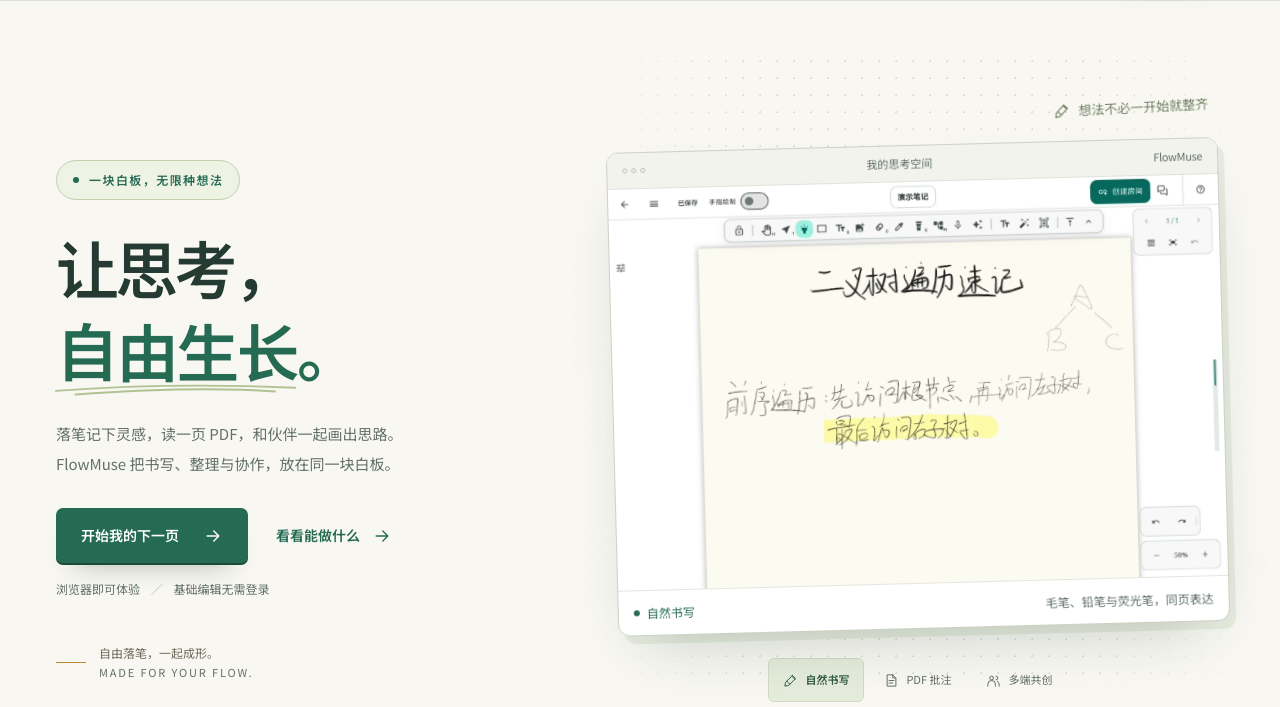
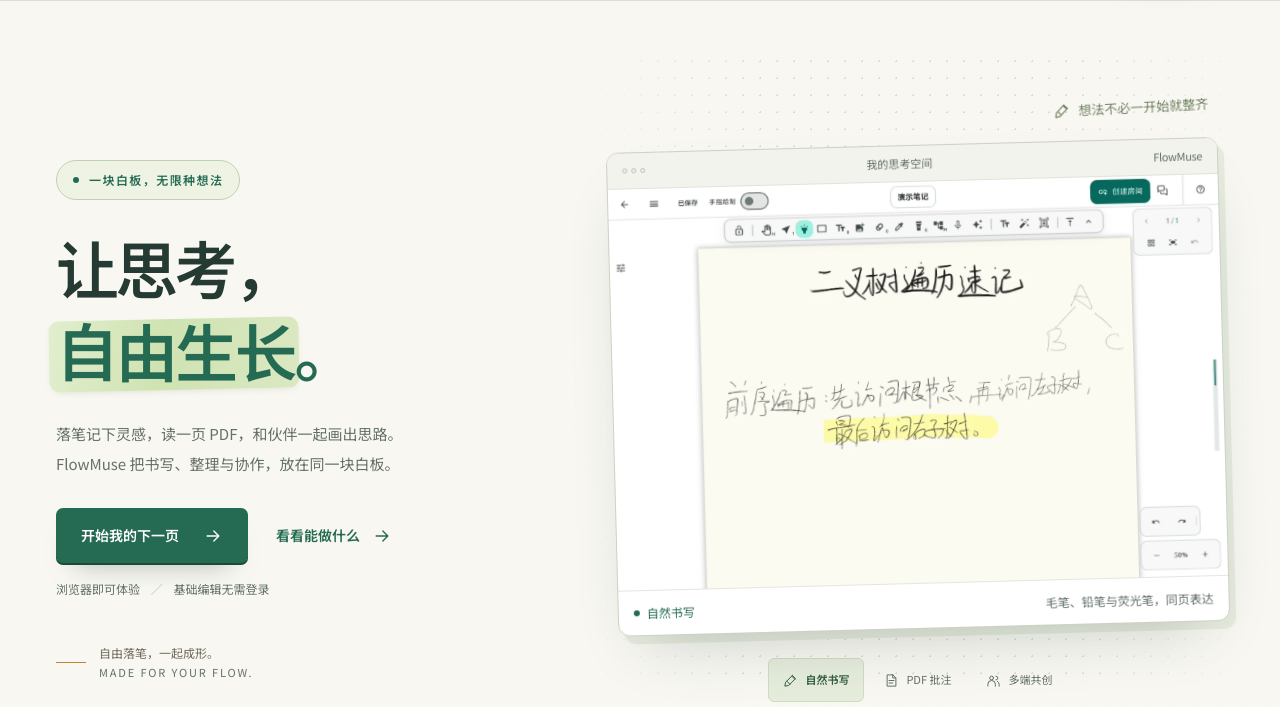
Before and after one commit to qinyre/flowmuse-website, a plain HTML site: page index.html in a window 1280 px wide. Shown: the part 84-791 px from the top of the page. Drawn offline with Linux system fonts and the light colour scheme.

Commit message:
fix: 首页主标题统一字体并以荧光笔色带替代楷体手写下划线

```diff
--- a/index.html
+++ b/index.html
@@ -21,7 +21,7 @@
 <main id="main" tabindex="-1"><section class="hero container" id="top" aria-labelledby="hero-title">
       <div class="hero-copy">
         <p class="eyebrow"><span class="status-dot"></span> 一块白板，无限种想法</p>
-        <h1 id="hero-title">让思考，<br><span class="handwritten"><span class="flow-char">自</span><span class="flow-char">由</span><span class="flow-char">生</span><span class="flow-char">长</span><svg viewBox="0 0 400 20" aria-hidden="true"><path d="M3 13Q190-1 393 8M35 19Q230 5 360 14"/></svg></span><span class="title-stop">。</span></h1>
+        <h1 id="hero-title">让思考，<br><span class="handwritten hero-mark"><span class="flow-char">自</span><span class="flow-char">由</span><span class="flow-char">生</span><span class="flow-char">长</span></span><span class="title-stop">。</span></h1>
         <p class="hero-description">落笔记下灵感，读一页 PDF，和伙伴一起画出思路。<br class="desktop-break">FlowMuse 把书写、整理与协作，放在同一块白板。</p>
         <div class="hero-actions"><a class="button" href="https://app.flowmuse.cloud/library" target="_blank" rel="noopener noreferrer">开始我的下一页 <svg class="icon" aria-hidden="true"><use href="#arrow"/></svg></a><a class="text-link" href="features/">看看能做什么 <svg class="icon" aria-hidden="true"><use href="#arrow"/></svg></a></div>
         <p class="hero-footnote">浏览器即可体验 <span>／</span> 基础编辑无需登录</p>
--- a/motion.js
+++ b/motion.js
@@ -28,13 +28,6 @@
         gsap.to(visual.querySelector('.product-figure'), {y: -12, ease: 'none', scrollTrigger: {trigger: visual, start: 'top center', end: 'bottom top', scrub: .5}});
       }
     }
-    document.querySelectorAll('.handwritten path').forEach((path) => {
-      const length = path.getTotalLength();
-      hero.fromTo(path, {strokeDasharray: length, strokeDashoffset: length}, {
-        strokeDashoffset: 0, duration: 1.2, clearProps: 'strokeDasharray,strokeDashoffset',
-      }, .65);
-    });
-
     const motionToggle = document.querySelector('[data-motion-toggle]');
     if (document.querySelector('.hero')) {
       const idle = gsap.timeline({repeat: -1, yoyo: true, defaults: {ease: 'sine.inOut'}})
--- a/pages.css
+++ b/pages.css
@@ -335,7 +335,7 @@ kbd { display: inline-block; padding: 1px 6px; border: 1px solid #cad2c3; border
 /* 视觉强化 2026-11-11：页首徽记、章节眉题、便签纸感与阅读行反馈。 */
 .page-eyebrow { width: fit-content; margin-bottom: 14px; padding: 7px 15px; border: 1px solid #ccd9bd; border-radius: 999px; background: #eef3e4; letter-spacing: .12em; }
 .page-eyebrow::before { content: ""; width: 6px; height: 6px; border-radius: 50%; background: var(--green); }
-.page-aside { margin-top: 20px; font-family: "STKaiti", "KaiTi", "Kaiti SC", var(--font); font-size: 17px; line-height: 1.8; color: #5f7260; }
+.page-aside { margin-top: 20px; font-size: 16px; line-height: 1.9; color: #5f7260; }
 .page-aside span { display: block; margin-top: 2px; font-family: var(--font); font-size: 12px; letter-spacing: .18em; color: var(--gold); }
 .chapter-kicker { display: flex; align-items: center; gap: 12px; }
 .chapter-kicker::after { content: ""; width: 28px; height: 1px; background: #b9c8ad; }
--- a/styles.css
+++ b/styles.css
@@ -56,8 +56,8 @@ svg { flex-shrink: 0; }
 .hero { display: grid; grid-template-columns: .9fr 1.12fr; align-items: center; gap: 64px; padding-top: 88px; padding-bottom: 74px; }
 .hero .eyebrow { display: flex; align-items: center; gap: 10px; }
 h1 { margin-top: 26px; font-size: clamp(50px, 4.9vw, 70px); letter-spacing: -.055em; line-height: 1.32; }
-.handwritten { position: relative; display: inline-block; color: var(--green); font-family: "STKaiti", "KaiTi", "Kaiti SC", "FlowMuse Sans", serif; font-weight: 600; letter-spacing: -.04em; }
-.handwritten > svg { position: absolute; width: 102%; height: 14px; bottom: -5px; left: -1%; fill: none; stroke: #b1c393; stroke-width: 3; stroke-linecap: round; }
+.handwritten { position: relative; display: inline-block; color: var(--green); letter-spacing: -.05em; }
+.hero-mark::before { content: ""; position: absolute; left: -3%; right: -2%; top: 12%; bottom: 2%; z-index: -1; border-radius: 10px; background: linear-gradient(100deg, #e2eecd, #cfe3b2 45%, #dbe8c2); transform: rotate(-1.2deg); box-shadow: 0 3px 10px -6px rgb(120 143 96 / 45%); }
 .title-stop { color: var(--green); }
 .hero-description { max-width: 495px; margin-top: 28px; color: var(--muted); font-size: 15px; line-height: 1.95; }
 .hero-actions { display: flex; align-items: center; gap: 28px; margin-top: 30px; }
```
Also changed, not shown: site/home.html (+1 -1 lines).
